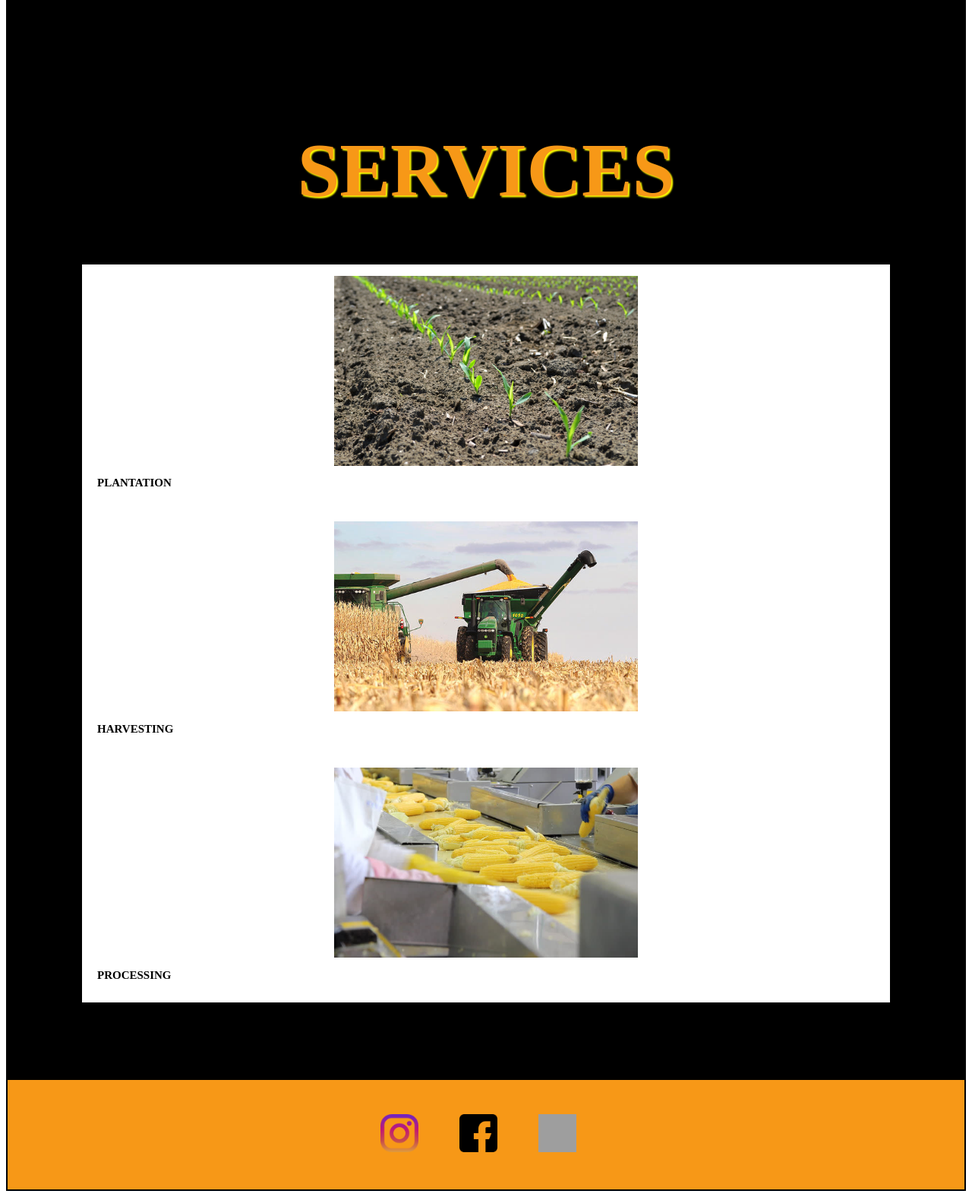
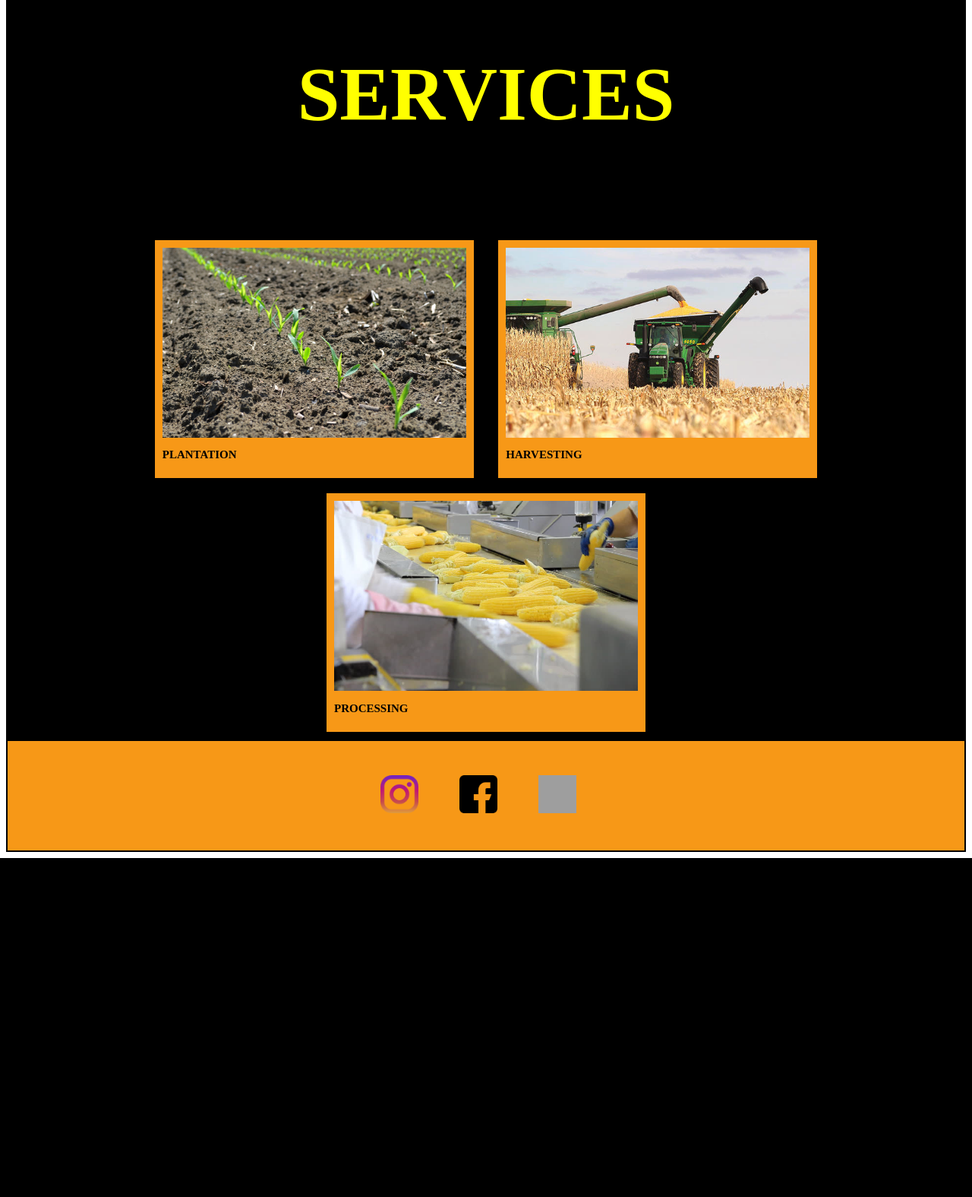
Before and after one commit to reynerbering/BeringRP, a PHP site: page /cornhub/home.html in a window 1280 px wide. Shown: the part 1604-3179 px from the top of the page at 76% size. After the commit the page ends 2733 px from the top, so only its background shows below. Run offline with PHP 8.4, Linux system fonts and the light colour scheme; grey boxes are pictures that could not be loaded.

Commit message:
Update home.css.css

```diff
--- a/cornhub/home.css.css
+++ b/cornhub/home.css.css
@@ -6,6 +6,11 @@
 body { font-family: "Josefin Sans", serif }
 
 
+h1{
+	font-size: 90px;
+	color: yellow;
+
+}
 /* Style the header */
 .header {
   border: 2px solid #fa9720;
@@ -83,25 +88,29 @@ body { font-family: "Josefin Sans", serif }
 .main2 {
   text-align: center;
   font-size:50px;
-  padding: 100px;
   background-color: black;
   background-position: center;
 
+}
+.main2 h1{
+	font-size: 100px;
+}
+
 
 }
-.main2 h1{
-  color: #f79817;
-  text-shadow: 2px 2px 2px yellow;
-  display: inline-block;
-
+.main2 h2{
+	font-size: 100px;
+}
+.main2 p{
+	font-size: 15px;
 }
 
 .container{
-
-  display: block;
+	margin: 10px;
+	padding: 10px 10px 10px 10px;
   font-size:10px;
-  background-color: white;
-  padding: 15px 20px;
+   display: inline-block;
+  background-color: #f79817;
   text-align: center;
 
 
@@ -115,6 +124,25 @@ body { font-family: "Josefin Sans", serif }
   background: #f79817;
   border: 2px solid black;
 }
+
+
+
+
+
+
+
+
+
+
+
+
+
+
+
+
+
+
+
 
 
 
```
